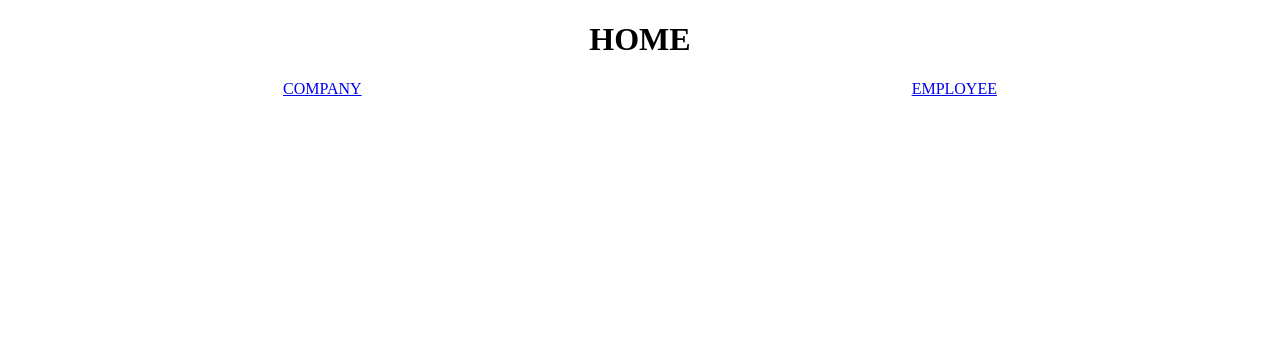
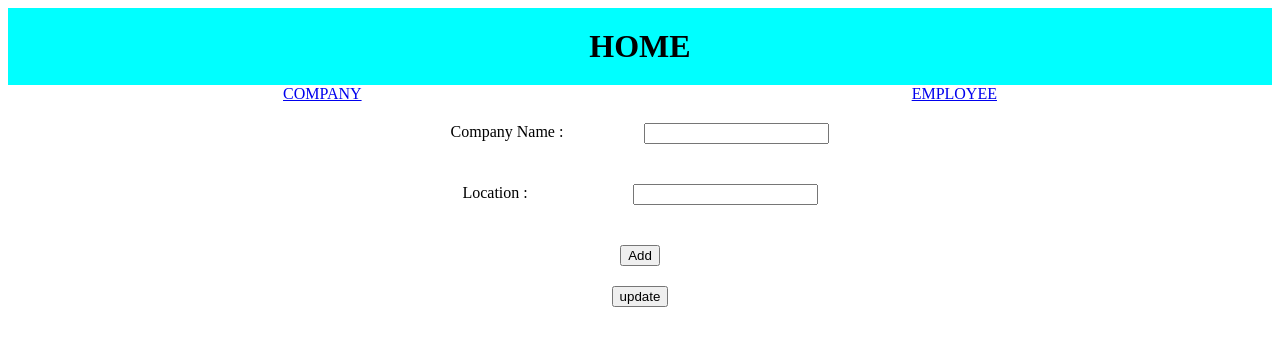
Before and after one commit to Roshinraj-T/organization, an Angular app: page /companyform in a window 1280 px wide. Before the commit this address led to /. Shown: the top 346 px of the page. Built offline with nearby package versions, Linux system fonts and the light colour scheme; no server answers.

Commit message:
added crud operation

```diff
--- a/src/app/app.component.html
+++ b/src/app/app.component.html
@@ -1,7 +1,7 @@
 
 <h1 >HOME</h1>
 <div >
-  <a routerLink="/company">COMPANY</a>
+  <a routerLink="/companyform">COMPANY</a>
   <a routerLink="/employee">EMPLOYEE</a>
 </div>
 
--- a/src/app/app.component.scss
+++ b/src/app/app.component.scss
@@ -1,8 +1,10 @@
 h1{
     text-align: center;
+    background-color: aqua;
+    margin: 0;
+    padding: 20px;
 }
 div{
     display: flex;
     justify-content: space-around;
-
 }
--- a/src/app/company/company.component.html
+++ b/src/app/company/company.component.html
@@ -1,15 +1,22 @@
-<p>company works!</p>
+<!-- <app-companyform></app-companyform> -->
+<button (click)="backToComapnyForm()">Back</button>
 <table>
     <thead>
         <th>cmpid</th>
         <th>cmpname</th>
         <th>location</th>
+        <th>Actions</th>
     </thead>
     <tbody>
-        <tr (click)="details(e.cmpid)" *ngFor="let e of companyData">
+        <tr  *ngFor="let e of companyData">
             <td>{{e.cmpid}}</td>
             <td>{{e.cmpname}}</td>
             <td>{{e.location}}</td>
+            <td>
+                <button (click)="details(e.cmpid)">View</button>
+                <button (click)="editCompanyDetails(e.cmpid)">Edit</button>
+                <button (click)="deleteCompanyDetails(e.cmpid)">Delete</button>
+            </td>
         </tr>
     </tbody>
 </table>
--- a/src/app/company/company.component.ts
+++ b/src/app/company/company.component.ts
@@ -12,6 +12,9 @@ export class CompanyComponent implements OnInit {
   constructor(private s:ServiceService,private rout:Router){}
   ngOnInit(): void {
     // throw new Error('Method not implemented.');
+    this.getCompanyData();
+  }
+  getCompanyData(){
     this.s.getCompanyData().subscribe((data)=>{
       console.log(data);
       this.companyData=data;
@@ -21,4 +24,16 @@ export class CompanyComponent implements OnInit {
   details(id:number){
     this.rout.navigate(['detailsForCompany',id])
   }
+  backToComapnyForm(){
+    this.rout.navigate(['companyform'])
+  }
+  editCompanyDetails(id:number){
+    this.rout.navigate(['companyformbyId',id])
+  }
+  deleteCompanyDetails(id:number){
+    this.s.deleteDataIncompany(id).subscribe((data)=>{
+      console.log(data);
+      this.getCompanyData();
+    })
+  }
 }
--- /dev/null
+++ b/src/app/companyform/companyform.component.html
@@ -0,0 +1,26 @@
+
+<div class="companyform">
+    <div class="form">
+        <!-- <div class="id">
+            <label for="">Company Id :</label>
+            <input type="text"  name="cmpid" [(ngModel)]="cmpid">
+        </div> -->
+        <div class="name">
+            <label for="">Company Name :</label>
+            <input type="text" name="cmpname" [(ngModel)]="cmpname">
+        </div>
+        <div class="location">
+            <label for="">Location :</label>
+            <input type="text" name="location" [(ngModel)]="location">
+        </div>
+        <div class="add">
+            <button (click)="addcompanyDeatils()">Add</button>
+        </div>
+        <div class="getcompanytable">
+            <!-- <button (click)="getcompanytable()">Company Table</button> -->
+        </div>
+        <div class="updateCompanyDetails">
+            <button (click)="updateCompanyDetails(cmpid)">update</button>
+        </div>
+    </div>
+</div>
--- /dev/null
+++ b/src/app/companyform/companyform.component.scss
@@ -0,0 +1,18 @@
+.companyform{
+    display: flex;
+    justify-content: center;
+    .form{
+        text-align: left;
+        width: 500px;
+        display: flex;
+        flex-direction: column;
+        .name,.id,.location,.add{
+            padding: 20px;
+            display: flex;
+    justify-content: space-around;
+        }
+        .add,.getcompanytable,.backToCompanyForm,.updateCompanyDetails{
+            text-align: center;
+        }
+    }
+}
--- /dev/null
+++ b/src/app/companyform/companyform.component.ts
@@ -0,0 +1,61 @@
+import { Component,OnInit } from '@angular/core';
+import {  ServiceService} from "../service.service";
+import { Router } from "@angular/router";
+import {  ActivatedRoute} from "@angular/router";
+
+interface companyTableDetails{
+  cmpid:number;
+  cmpname:string;
+  location:string;
+}
+@Component({
+  selector: 'app-companyform',
+  templateUrl: './companyform.component.html',
+  styleUrls: ['./companyform.component.scss']
+})
+export class CompanyformComponent implements OnInit{
+  companyData:companyTableDetails[]=[];
+  cmpid:any;
+  cmpname:any;
+  location:any;
+  constructor(private s:ServiceService,private route:Router,private router:ActivatedRoute){}
+  ngOnInit(): void {
+    // throw new Error('Method not implemented.');
+    let id=this.router.snapshot.paramMap.get('id');
+    this.s.getCompanyDatabyId(id).subscribe((data:any)=>{
+     this.cmpid=data[0].cmpid;
+     this.cmpname=data[0].cmpname;
+     this.location=data[0].location;
+    console.log(data);
+
+
+    })
+  }
+  addcompanyDeatils(){
+    let data:any={
+      // cmpid:this.cmpid,
+      cmpname:this.cmpname,
+      location:this.location
+    }
+    this.s.insertDataToCompany(data).subscribe((data)=>{
+      console.log(data);
+      this.getcompanytable();
+    });
+  }
+  getcompanytable(){
+    this.route.navigate(['company'])
+  }
+  updateCompanyDetails(id:number){
+    let data:any={
+      cmpid:this.cmpid,
+      cmpname:this.cmpname,
+      location:this.location
+    };
+    console.log(data);
+
+    this.s.updateDataToCompany(data).subscribe((data)=>{
+      console.log(data);
+      this.getcompanytable()
+    })
+  }
+}
--- a/src/app/service.service.ts
+++ b/src/app/service.service.ts
@@ -20,4 +20,15 @@ export class ServiceService {
   getCompanyDatabyId(id:string|null){
     return this.http.get(this.url+'/getCompanyDetails/'+id)
   }
+  insertDataToCompany(data:any){
+    return this.http.post(this.url+'/insert',data)
+  }
+  updateDataToCompany(data:any){
+    console.log('service update data',data);
+
+    return this.http.put(this.url+'/update',data)
+  }
+  deleteDataIncompany(id:number){
+    return this.http.put(this.url+'/delete',{cmpid:id})
+  }
 }
```
Also changed, not shown: server.js (+29 -1 lines), src/app/app-routing.module.ts (+9 -0 lines), src/app/app.module.ts (+6 -2 lines), notesForRouting.txt (added), 1 other file (tests, documents, lock files or other folders).
